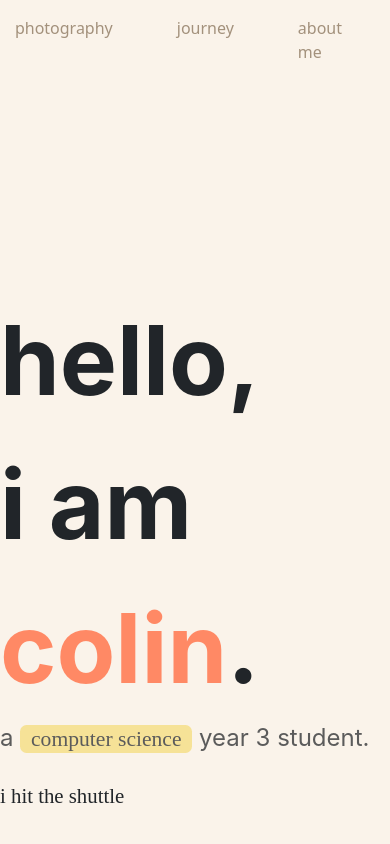
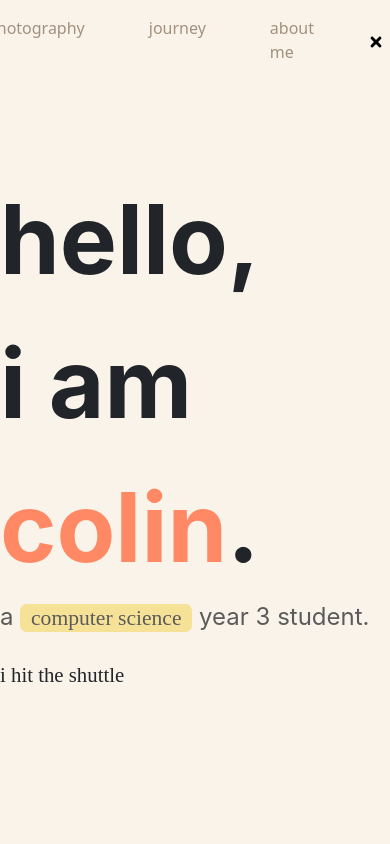
Before and after one commit to locolin1204/Personal-Website, a Gatsby site: page / in a window 390 px wide. Shown: the top 844 px of the page. Built offline with nearby package versions, Linux system fonts and the light colour scheme; Gatsby itself is replaced by a stand-in of ours.

Commit message:
mobile support testing for photography page

```diff
--- a/src/components/layout/navbar.tsx
+++ b/src/components/layout/navbar.tsx
@@ -1,14 +1,16 @@
 import * as React from "react";
 import { Link } from "gatsby";
 import {
+	NavContainer,
 	StyledNavBar,
 	StyledNavItem,
 	StyledNavLink,
 } from "../../styles/layout/navbar.styled";
+import { FaTimes } from "react-icons/fa";
 
 const NavBar = () => {
 	return (
-		<div>
+		<NavContainer>
 			<StyledNavBar>
 				<StyledNavItem>
 					<StyledNavLink to="/">home</StyledNavLink>
@@ -19,16 +21,17 @@ const NavBar = () => {
 				<StyledNavItem>
 					<StyledNavLink to="/photography">photography</StyledNavLink>
 				</StyledNavItem>
-
 				<StyledNavItem>
 					<StyledNavLink to="/journey">journey</StyledNavLink>
 				</StyledNavItem>
-
 				<StyledNavItem>
 					<StyledNavLink to="/about">about me</StyledNavLink>
 				</StyledNavItem>
 			</StyledNavBar>
-		</div>
+			<button>
+				<FaTimes />
+			</button>
+		</NavContainer>
 	);
 };
 
--- a/src/pages/index.tsx
+++ b/src/pages/index.tsx
@@ -8,7 +8,6 @@ import {
 	StyledSubText,
 	StyledSpanColin,
 	StyledSpanCS,
-	EnterAnimationText,
 } from "../styles/home/index.styled";
 import { EnterAnimation } from "../components/enterAnimation";
 
--- a/src/styles/home/index.styled.tsx
+++ b/src/styles/home/index.styled.tsx
@@ -14,7 +14,8 @@ export const StyledMain = styled.div`
 export const StyledTextContainer = styled.div`
 	display: flex;
 	flex-direction: column;
-	padding-top: 10em;
+	/* padding-top: 10em; */
+	padding-top: 10%;
 	min-height: 90vh;
 	/* border: red 1px solid; */
 `;
--- a/src/styles/layout/navbar.styled.tsx
+++ b/src/styles/layout/navbar.styled.tsx
@@ -4,7 +4,7 @@ import { Link } from "gatsby";
 export const StyledNavBar = styled.ul`
 	display: flex;
 	list-style: none;
-    padding: 1em 1em ;
+	padding: 1em 1em;
 	justify-content: right;
 	${({ theme: { color } }) => `
         background: ${color.offwhite500};
@@ -12,14 +12,6 @@ export const StyledNavBar = styled.ul`
 	font-weight: 400;
 	margin: 0px;
 	/* border: red solid 1px; */
-
-
-    /* height: 3.5rem;
-    position: fixed;
-    width: 100%;
-    z-index: 999; */
-	/* box-shadow: 0 5px 10px rgba(160,160,160,.05), 0 15px 40px rgba(175,175,175,.2); */
-
 `;
 export const StyledNavItem = styled.li`
 	padding: 0em 2em;
@@ -36,7 +28,28 @@ export const StyledNavLink = styled(Link).attrs({
 	/* &:hover{
         color: ${({ theme }) => theme.color.grey500};
     } */
-    &&[aria-current],  &:hover {
+	&&[aria-current],
+	&:hover {
 		color: ${({ theme }) => theme.color.sand700};
 	}
 `;
+
+export const NavContainer = styled.div`
+	display: flex;
+	justify-content: right;
+	button {
+		outline: none;
+		cursor: pointer;
+		border: none;
+		background: transparent;
+		visibility: hidden;
+		opacity: 0;
+	}
+
+	@media only screen and (max-width: 768px) {
+		button {
+			visibility: visible;
+			opacity: 1;
+		}
+	}
+`;
--- a/src/styles/photography/photography.styled.tsx
+++ b/src/styles/photography/photography.styled.tsx
@@ -57,7 +57,9 @@ export const StyledMasonry = styled(Masonry)`
 	display: -webkit-box; /* Not needed if autoprefixing */
 	display: -ms-flexbox; /* Not needed if autoprefixing */
 	display: flex;
-	margin-left: -30px; /* gutter size offset */
+	/* margin-left: -30px; gutter size offset */
+	/* border: red solid 1px; */
+	margin: 0 -0.5em;
 	width: auto;
 	padding: 0.25em 0em;
 	min-height: 35vh;
```
Lines whose indentation alone changed are shown as unchanged.
